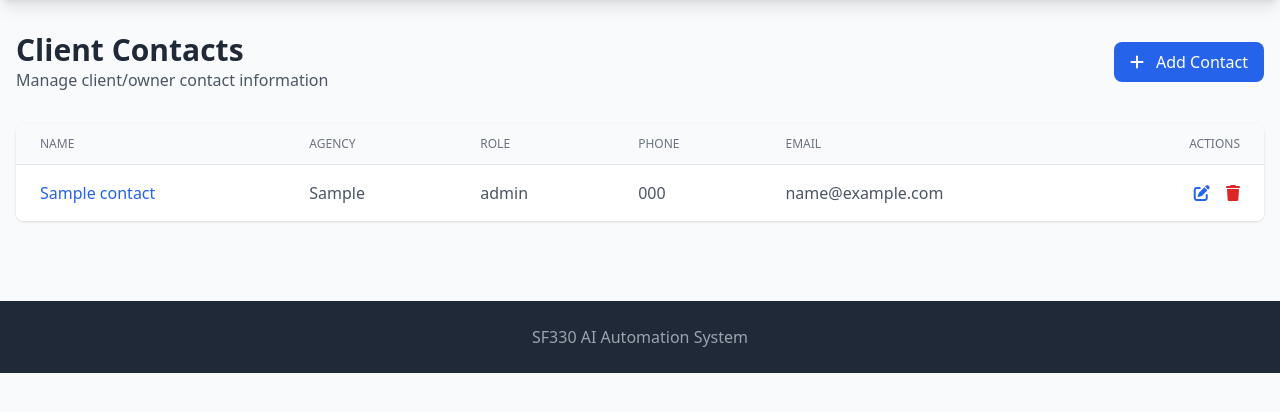
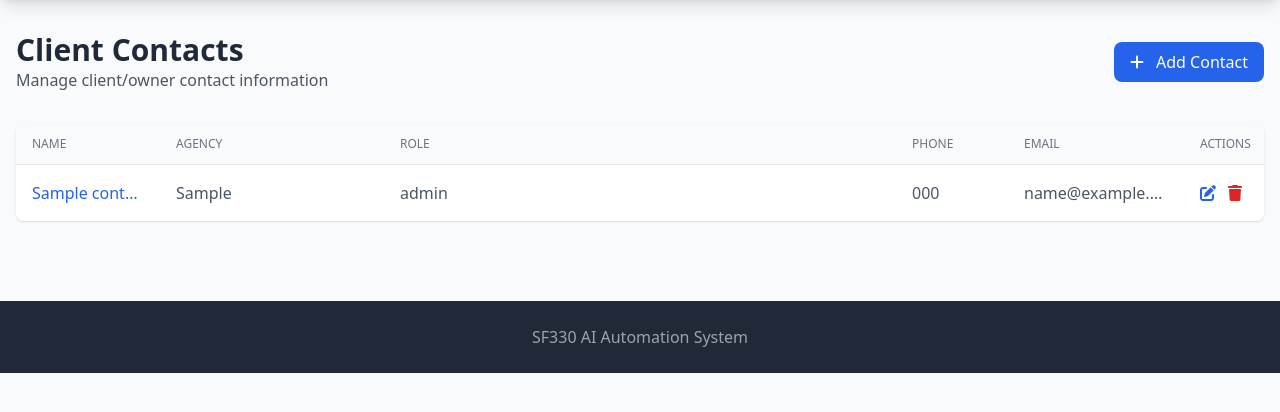
Before and after one commit to mwcraig71/Proposal-Writer, a Flask app: page /contacts in a window 1280 px wide. Shown: the part 64-476 px from the top of the page. Run offline with Flask 3, Linux system fonts and the light colour scheme; tables that the repository leaves empty hold one stand-in row (values such as "Sample post"); some libraries are stand-ins or nearby versions.

Commit message:
Make contact information visible and accessible on the page
Adjust the contacts table to be horizontally scrollable and fix column widths to ensure edit and delete buttons are visible.

Replit-Commit-Author: Agent
Replit-Commit-Session-Id: 1ec8bf30-b550-4906-bcd3-e544e1e1b5dc
Replit-Commit-Checkpoint-Type: full_checkpoint
Replit-Commit-Event-Id: 12029072-c608-4c9d-9815-c5f0fa4c4b2d
Replit-Commit-Screenshot-Url: https://storage.googleapis.com/screenshot-production-us-central1/af2874c8-850c-400e-9904-a383accec6ca/1ec8bf30-b550-4906-bcd3-e544e1e1b5dc/eFj691c
Replit-Helium-Checkpoint-Created: true

```diff
--- a/templates/contacts.html
+++ b/templates/contacts.html
@@ -14,35 +14,43 @@
 </div>
 
 {% if contacts %}
-<div class="bg-white rounded-lg shadow overflow-hidden">
-    <table class="min-w-full divide-y divide-gray-200">
+<div class="bg-white rounded-lg shadow overflow-hidden overflow-x-auto">
+    <table class="w-full table-fixed divide-y divide-gray-200">
         <thead class="bg-gray-50">
             <tr>
-                <th class="px-6 py-3 text-left text-xs font-medium text-gray-500 uppercase">Name</th>
-                <th class="px-6 py-3 text-left text-xs font-medium text-gray-500 uppercase">Agency</th>
-                <th class="px-6 py-3 text-left text-xs font-medium text-gray-500 uppercase">Role</th>
-                <th class="px-6 py-3 text-left text-xs font-medium text-gray-500 uppercase">Phone</th>
-                <th class="px-6 py-3 text-left text-xs font-medium text-gray-500 uppercase">Email</th>
-                <th class="px-6 py-3 text-right text-xs font-medium text-gray-500 uppercase">Actions</th>
+                <th class="w-36 px-4 py-3 text-left text-xs font-medium text-gray-500 uppercase">Name</th>
+                <th class="w-56 px-4 py-3 text-left text-xs font-medium text-gray-500 uppercase">Agency</th>
+                <th class="px-4 py-3 text-left text-xs font-medium text-gray-500 uppercase">Role</th>
+                <th class="w-28 px-4 py-3 text-left text-xs font-medium text-gray-500 uppercase">Phone</th>
+                <th class="w-44 px-4 py-3 text-left text-xs font-medium text-gray-500 uppercase">Email</th>
+                <th class="w-20 px-4 py-3 text-left text-xs font-medium text-gray-500 uppercase">Actions</th>
             </tr>
         </thead>
         <tbody class="bg-white divide-y divide-gray-200">
             {% for contact in contacts %}
             <tr class="hover:bg-gray-50">
-                <td class="px-6 py-4 whitespace-nowrap">
-                    <a href="/contacts/{{ contact.id }}" class="text-blue-600 hover:underline font-medium">{{ contact.name }}</a>
+                <td class="px-4 py-4">
+                    <a href="/contacts/{{ contact.id }}" class="text-blue-600 hover:underline font-medium truncate block" title="{{ contact.name }}">{{ contact.name }}</a>
                 </td>
-                <td class="px-6 py-4 whitespace-nowrap text-gray-600">{{ contact.agency or '-' }}</td>
-                <td class="px-6 py-4 whitespace-nowrap text-gray-600">{{ contact.role or '-' }}</td>
-                <td class="px-6 py-4 whitespace-nowrap text-gray-600">{{ contact.phone or '-' }}</td>
-                <td class="px-6 py-4 whitespace-nowrap text-gray-600">{{ contact.email or '-' }}</td>
-                <td class="px-6 py-4 whitespace-nowrap text-right">
-                    <a href="/contacts/{{ contact.id }}" class="text-blue-600 hover:text-blue-800 mr-3">
-                        <i class="fas fa-edit"></i>
-                    </a>
-                    <button onclick="deleteContact({{ contact.id }})" class="text-red-600 hover:text-red-800">
-                        <i class="fas fa-trash"></i>
-                    </button>
+                <td class="px-4 py-4 text-gray-600">
+                    <div class="truncate" title="{{ contact.agency or '' }}">{{ contact.agency or '-' }}</div>
+                </td>
+                <td class="px-4 py-4 text-gray-600">
+                    <div class="truncate" title="{{ contact.role or '' }}">{{ contact.role or '-' }}</div>
+                </td>
+                <td class="px-4 py-4 text-gray-600">{{ contact.phone or '-' }}</td>
+                <td class="px-4 py-4 text-gray-600">
+                    <div class="truncate" title="{{ contact.email or '' }}">{{ contact.email or '-' }}</div>
+                </td>
+                <td class="px-4 py-4">
+                    <div class="flex gap-3">
+                        <a href="/contacts/{{ contact.id }}" class="text-blue-600 hover:text-blue-800" title="Edit">
+                            <i class="fas fa-edit"></i>
+                        </a>
+                        <button onclick="deleteContact({{ contact.id }})" class="text-red-600 hover:text-red-800" title="Delete">
+                            <i class="fas fa-trash"></i>
+                        </button>
+                    </div>
                 </td>
             </tr>
             {% endfor %}
```
Also changed, not shown: attached_assets/image_1770219856503.png (added).
